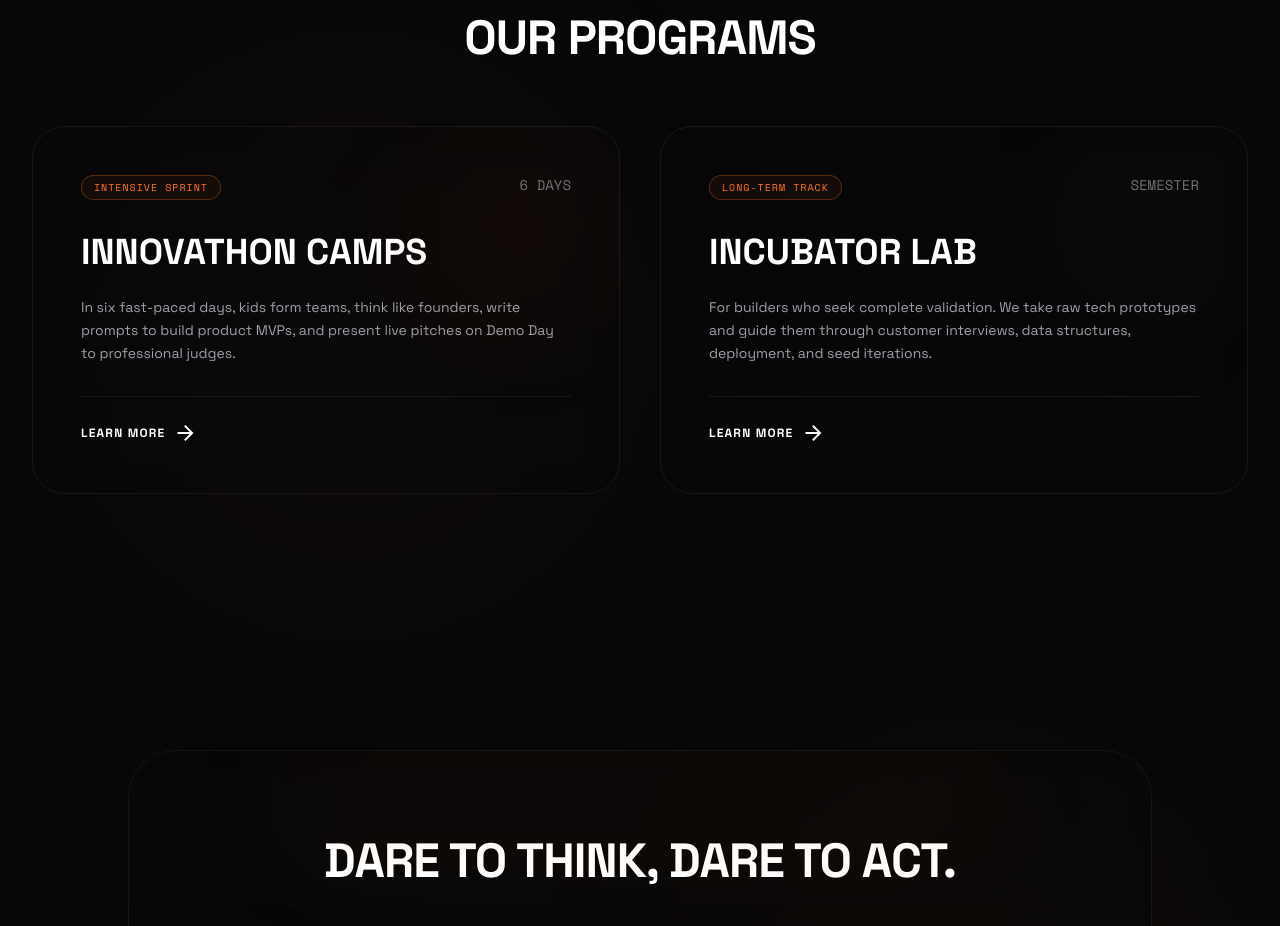
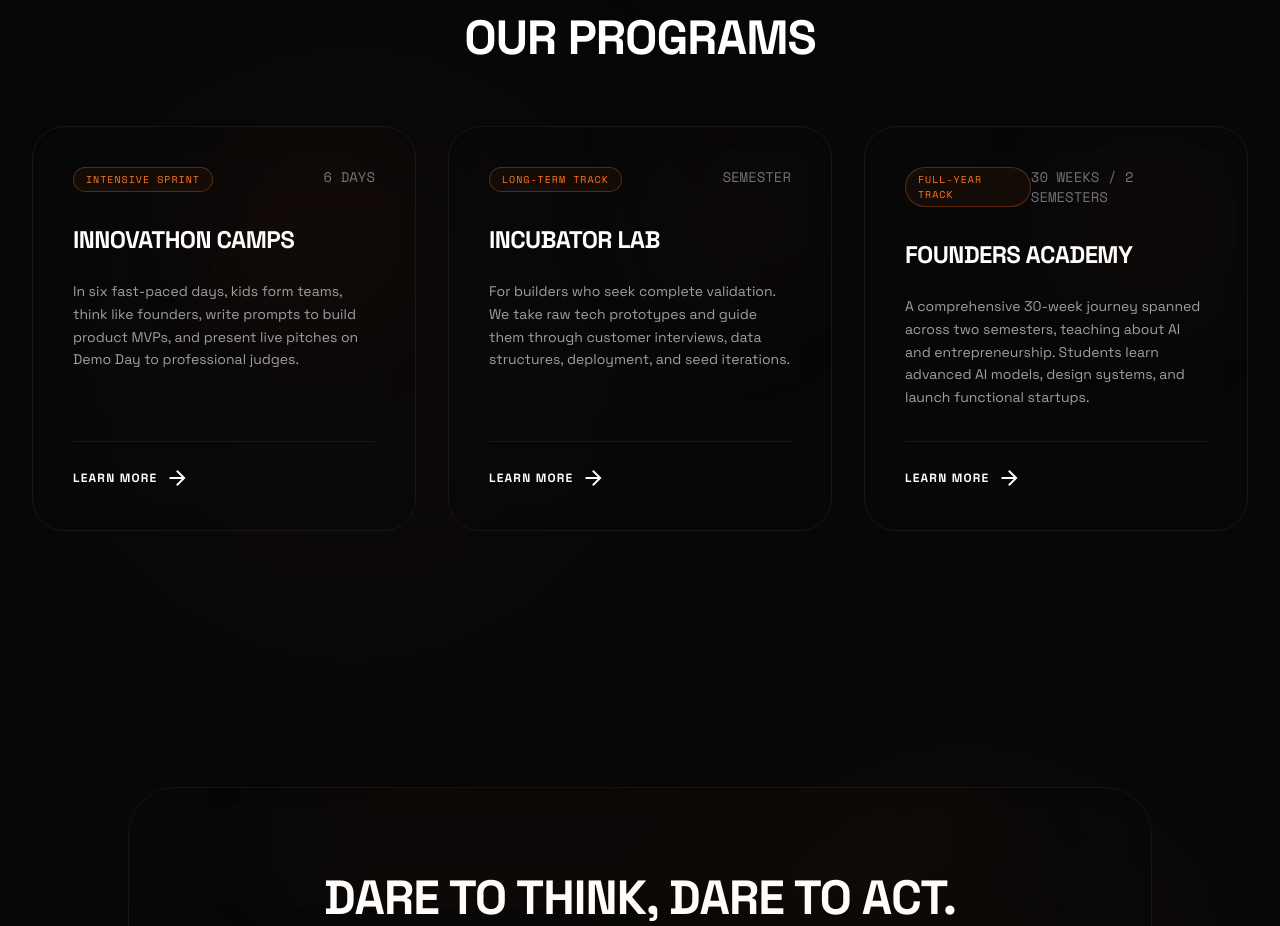
Before and after one commit to jguo108/bu_website, a Next.js app: page / in a window 1280 px wide. Shown: the part 1360-2286 px from the top of the page. Built offline with nearby package versions, Linux system fonts and the light colour scheme; no server answers.

Commit message:
feat: implement Founders Academy program page and update header navigation components

```diff
--- /dev/null
+++ b/src/app/programs/academy/page.tsx
@@ -0,0 +1,5 @@
+import { AcademyPage } from "@/components/pages/AcademyPage";
+
+export default function Page() {
+  return <AcademyPage />;
+}
--- a/src/components/Header.tsx
+++ b/src/components/Header.tsx
@@ -14,6 +14,7 @@ const navItems = [
     children: [
       { href: "/programs/camps", labelKey: "nav.camps" as const },
       { href: "/programs/incubator", labelKey: "nav.incubator" as const },
+      { href: "/programs/academy", labelKey: "nav.academy" as const },
     ],
   },
   { href: "/about", labelKey: "nav.about" as const },
--- /dev/null
+++ b/src/components/pages/AcademyPage.tsx
@@ -0,0 +1,62 @@
+"use client";
+
+import { Footer } from "@/components/Footer";
+import { Header } from "@/components/Header";
+import { useLanguage } from "@/lib/LanguageContext";
+
+const content = {
+  en: {
+    heroTitle: (
+      <>
+        Founders Academy:
+        <br />
+        <span className="text-primary font-black">The 30-Week Venture Journey</span>
+      </>
+    ),
+    heroSub: "A complete, two-semester curriculum designed to turn students into AI-first builders and system entrepreneurs. Learn advanced AI orchestration, validation, deployment, and GTM.",
+    comingSoon: "Coming soon...",
+  },
+  zh: {
+    heroTitle: (
+      <>
+        创始人学院：
+        <br />
+        <span className="text-primary font-black">30 周的创业出海之旅</span>
+      </>
+    ),
+    heroSub: "跨越两个学期、共 30 周的系统性深度项目，全面传授 AI 技术与创业方法论。学员将深入理解前沿 AI 模型，设计 system 架构，并真正发布落地自己的创新企业。",
+    comingSoon: "即将推出...",
+  }
+};
+
+export function AcademyPage() {
+  const { language } = useLanguage();
+  const t = content[language];
+
+  return (
+    <>
+      <Header variant="white" />
+      <main className="mt-24">
+        {/* HERO SECTION */}
+        <section className="max-w-screen-xl mx-auto px-4 md:px-gutter py-xxl flex flex-col items-center text-center">
+          <h1 className="text-[40px] md:text-[64px] font-semibold leading-tight text-inverse-surface max-w-4xl mb-md">
+            {t.heroTitle}
+          </h1>
+          <p className="text-body-lg text-secondary max-w-2xl mb-xl">
+            {t.heroSub}
+          </p>
+        </section>
+
+        {/* INFO HIGHLIGHTS */}
+        <section className="max-w-screen-xl mx-auto px-4 md:px-gutter mb-24">
+          <div className="flex flex-col items-center justify-center bg-surface-container rounded-[32px] py-16 px-8 border border-outline-variant/30 min-h-[200px] text-center">
+            <span className="text-xl md:text-2xl font-medium text-secondary tracking-widest uppercase font-mono">
+              {t.comingSoon}
+            </span>
+          </div>
+        </section>
+      </main>
+      <Footer />
+    </>
+  );
+}
--- a/src/components/pages/LandingPage.tsx
+++ b/src/components/pages/LandingPage.tsx
@@ -84,6 +84,10 @@ const content = {
     incubatorDuration: "Semester",
     incubatorTitle: "Incubator Lab",
     incubatorDesc: "For builders who seek complete validation. We take raw tech prototypes and guide them through customer interviews, data structures, deployment, and seed iterations.",
+    academyTag: "Full-Year Track",
+    academyDuration: "30 Weeks / 2 Semesters",
+    academyTitle: "Founders Academy",
+    academyDesc: "A comprehensive 30-week journey spanned across two semesters, teaching about AI and entrepreneurship. Students learn advanced AI models, design systems, and launch functional startups.",
     missionTitle: "Dare to Think, Dare to Act.",
     missionDesc: "We believe that the best way to learn is by doing. BoundaryUnknown provides the space, mentorship, and cloud compute nodes for young minds to transform curiosity into ventures."
   },
@@ -120,6 +124,10 @@ const content = {
     incubatorDuration: "单学期",
     incubatorTitle: "孵化实验室",
     incubatorDesc: "专为追求完整商业验证的创造者设计。我们以原始的技术原型为起点，引导他们进行真实用户访谈、数据架构设计、项目部署及种子用户迭代。",
+    academyTag: "学年路线",
+    academyDuration: "30 周 / 双学期",
+    academyTitle: "创始人学院",
+    academyDesc: "跨越两个学期、共 30 周的系统性深度项目，全面传授 AI 技术与创业方法论。学员将深入理解前沿 AI 模型，设计系统架构，并真正发布落地自己的创新企业。",
     missionTitle: (
       <>
         <span className="inline-block">无创造，</span>
@@ -253,11 +261,11 @@ export function LandingPage() {
               </h2>
             </div>
 
-            {/* Twin Program Cards */}
-            <div className="grid grid-cols-1 lg:grid-cols-2 gap-10">
+            {/* Program Cards */}
+            <div className="grid grid-cols-1 lg:grid-cols-3 gap-8">
 
               {/* Card 1: Innovathon Camps */}
-              <div className="bg-zinc-950/40 border border-zinc-900 hover:border-zinc-800 backdrop-blur-lg rounded-[32px] p-8 md:p-12 flex flex-col justify-between group transition-all duration-500 hover:-translate-y-2 relative overflow-hidden">
+              <div className="bg-zinc-950/40 border border-zinc-900 hover:border-zinc-800 backdrop-blur-lg rounded-[32px] p-6 md:p-8 xl:p-10 flex flex-col justify-between group transition-all duration-500 hover:-translate-y-2 relative overflow-hidden">
                 <div className="absolute top-0 right-0 w-48 h-48 bg-[#FF751F]/5 blur-[64px] rounded-full group-hover:bg-[#FF751F]/10 transition-colors duration-500" />
                 <div>
                   <div className="flex justify-between items-start mb-8">
@@ -268,7 +276,7 @@ export function LandingPage() {
                       {t.campsDuration}
                     </span>
                   </div>
-                  <h3 className="text-3xl md:text-4xl font-black uppercase text-white mb-6">
+                  <h3 className="text-2xl md:text-3xl lg:text-xl xl:text-2xl font-black uppercase text-white mb-6 tracking-tight whitespace-nowrap">
                     {t.campsTitle}
                   </h3>
                   <p className="text-zinc-400 text-sm leading-relaxed mb-8 max-w-lg">
@@ -291,7 +299,7 @@ export function LandingPage() {
               </div>
 
               {/* Card 2: Incubator */}
-              <div className="bg-zinc-950/40 border border-zinc-900 hover:border-zinc-800 backdrop-blur-lg rounded-[32px] p-8 md:p-12 flex flex-col justify-between group transition-all duration-500 hover:-translate-y-2 relative overflow-hidden">
+              <div className="bg-zinc-950/40 border border-zinc-900 hover:border-zinc-800 backdrop-blur-lg rounded-[32px] p-6 md:p-8 xl:p-10 flex flex-col justify-between group transition-all duration-500 hover:-translate-y-2 relative overflow-hidden">
                 <div className="absolute top-0 right-0 w-48 h-48 bg-[#D06A4C]/3 blur-[64px] rounded-full group-hover:bg-[#D06A4C]/8 transition-colors duration-500" />
                 <div>
                   <div className="flex justify-between items-start mb-8">
@@ -302,7 +310,7 @@ export function LandingPage() {
                       {t.incubatorDuration}
                     </span>
                   </div>
-                  <h3 className="text-3xl md:text-4xl font-black uppercase text-white mb-6">
+                  <h3 className="text-2xl md:text-3xl lg:text-xl xl:text-2xl font-black uppercase text-white mb-6 tracking-tight whitespace-nowrap">
                     {t.incubatorTitle}
                   </h3>
                   <p className="text-zinc-400 text-sm leading-relaxed mb-8 max-w-lg">
@@ -313,6 +321,40 @@ export function LandingPage() {
                 <div className="pt-6 border-t border-zinc-900 flex justify-between items-center">
                   <Link
                     href="/programs/incubator"
+                    className="inline-flex items-center gap-2 group/link text-xs font-bold uppercase tracking-widest text-white hover:text-[#FF751F] transition-colors"
+                  >
+                    {t.learnMore}
+                    <MaterialIcon
+                      name="arrow_forward"
+                      className="text-xs group-hover/link:translate-x-1.5 transition-transform"
+                    />
+                  </Link>
+                </div>
+              </div>
+
+              {/* Card 3: AI Founders Academy */}
+              <div className="bg-zinc-950/40 border border-zinc-900 hover:border-zinc-800 backdrop-blur-lg rounded-[32px] p-6 md:p-8 xl:p-10 flex flex-col justify-between group transition-all duration-500 hover:-translate-y-2 relative overflow-hidden">
+                <div className="absolute top-0 right-0 w-48 h-48 bg-[#FF751F]/4 blur-[64px] rounded-full group-hover:bg-[#FF751F]/8 transition-colors duration-500" />
+                <div>
+                  <div className="flex justify-between items-start mb-8">
+                    <span className="text-[10px] uppercase font-mono tracking-widest text-[#FF751F] border border-[#FF751F]/30 px-3 py-1 rounded-full bg-[#FF751F]/5">
+                      {t.academyTag}
+                    </span>
+                    <span className="text-zinc-500 font-mono text-sm uppercase">
+                      {t.academyDuration}
+                    </span>
+                  </div>
+                  <h3 className="text-2xl md:text-3xl lg:text-xl xl:text-2xl font-black uppercase text-white mb-6 tracking-tight whitespace-nowrap">
+                    {t.academyTitle}
+                  </h3>
+                  <p className="text-zinc-400 text-sm leading-relaxed mb-8 max-w-lg">
+                    {t.academyDesc}
+                  </p>
+                </div>
+
+                <div className="pt-6 border-t border-zinc-900 flex justify-between items-center">
+                  <Link
+                    href="/programs/academy"
                     className="inline-flex items-center gap-2 group/link text-xs font-bold uppercase tracking-widest text-white hover:text-[#FF751F] transition-colors"
                   >
                     {t.learnMore}
--- a/src/lib/translations.ts
+++ b/src/lib/translations.ts
@@ -5,6 +5,7 @@ export const translations = {
       programs: "Programs",
       camps: "Camps",
       incubator: "Incubator",
+      academy: "Founders Academy",
       about: "About",
       contact: "CONTACT",
     },
@@ -38,6 +39,7 @@ export const translations = {
       programs: "项目课程",
       camps: "创新营",
       incubator: "孵化器",
+      academy: "创始人学院",
       about: "关于我们",
       contact: "联系我们",
     },
```
